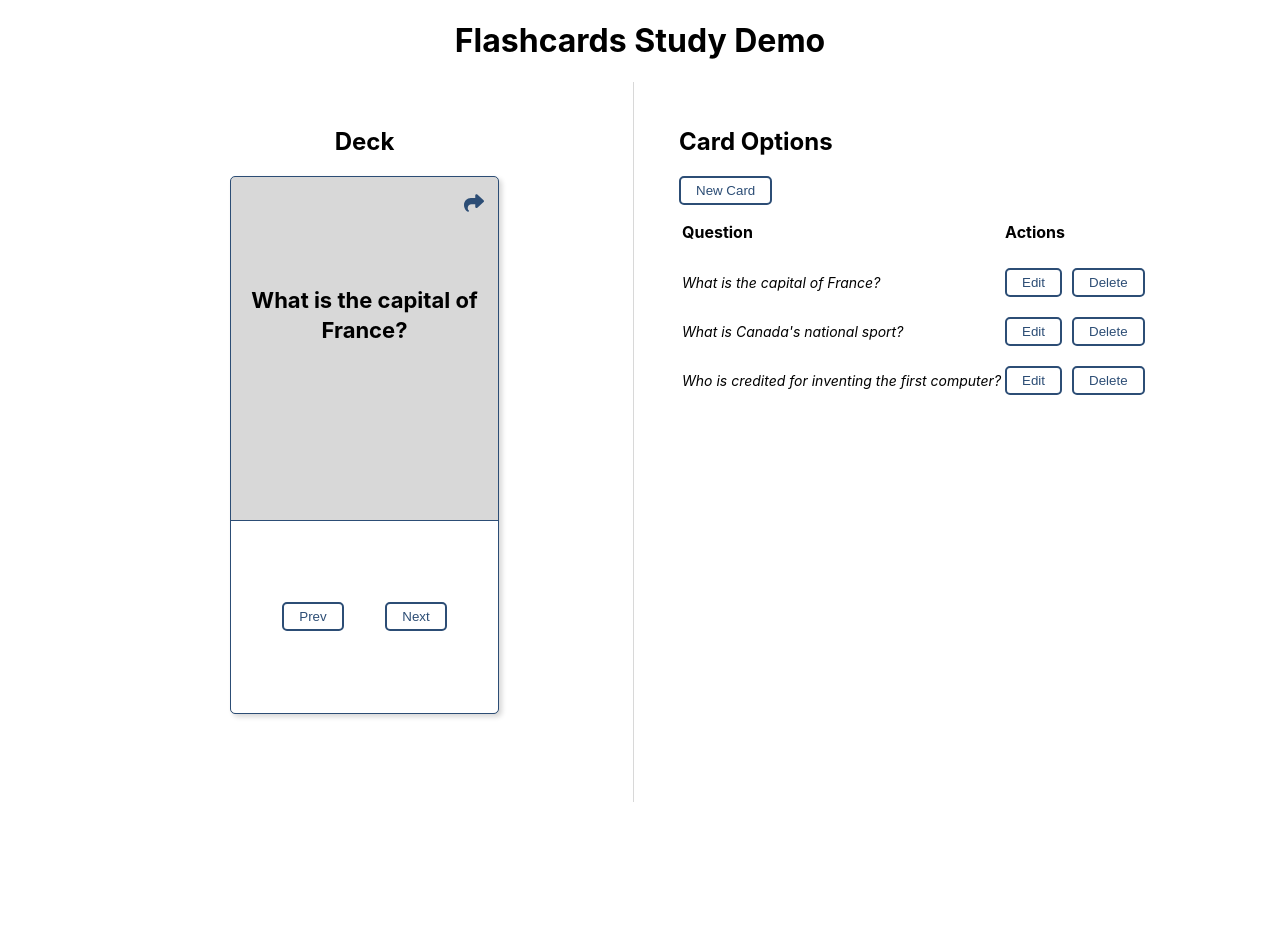
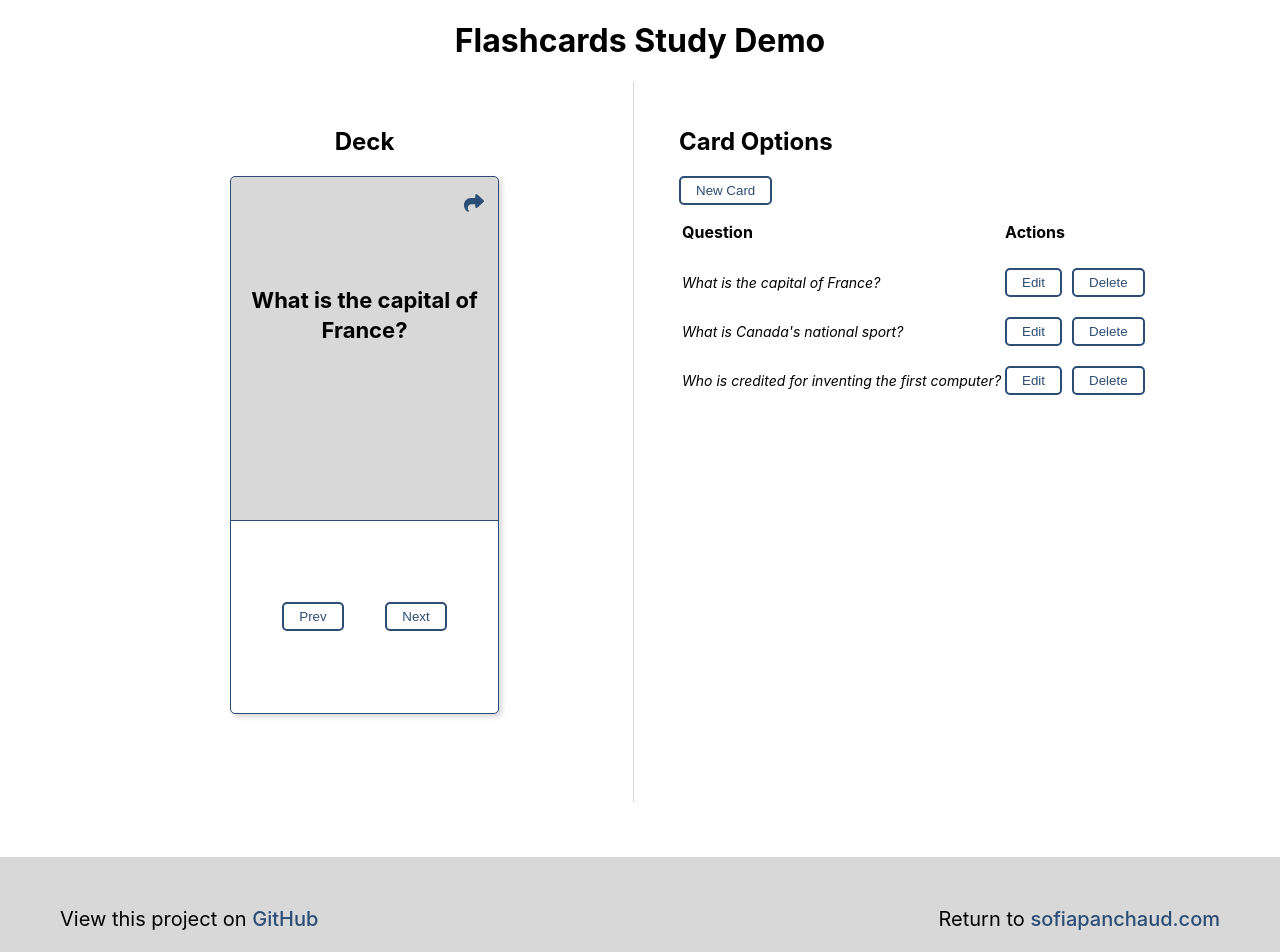
Before and after one commit to SofPan/flashcards, a React (Create React App) app: page / in a window 1280 px wide. Shown: the top 952 px of the page. Before the commit the page ends 821 px from the top, so only its background shows below. Built offline with nearby package versions, Linux system fonts and the light colour scheme.

Commit message:
Add footer, links, and styling

```diff
--- a/src/App.js
+++ b/src/App.js
@@ -49,6 +49,7 @@ function App() {
   }
 
   return (
+    <>
       <main>
         <h1>Flashcards Study Demo</h1>
         <div className="main-container flex">
@@ -76,6 +77,11 @@ function App() {
           </div>
         </div>
       </main>
+      <footer>
+        <p>View this project on <a target="_blank" rel="noreferrer" href="https://github.com/SofPan/flashcards.git">GitHub</a></p>
+        <p>Return to <a target="_blank" rel="noreferrer" href="https://sofiapanchaud.com">sofiapanchaud.com</a></p>
+      </footer>
+    </>
   );
 }
 
--- a/src/index.css
+++ b/src/index.css
@@ -66,6 +66,24 @@ button:hover{
   cursor: pointer;
 }
 
+footer{
+  background-color: #d8d8d8;
+  padding: 30px 60px;
+  display: flex;
+  justify-content: space-between;
+  margin-top: 36px;
+}
+
+footer p{
+  font-style: normal;
+}
+
+footer a{
+  text-decoration: none;
+  color: #2c4d75;
+  font-weight: 500;
+}
+
 @media only screen and (max-width: 800px){
   .main-container{
     flex-direction: column;
```
Lines whose indentation alone changed are shown as unchanged.
